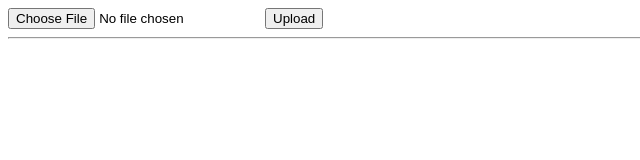
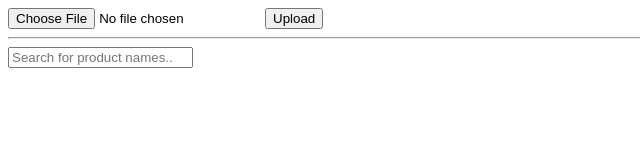
Before and after one commit to ashmanmode/amzMagic, a plain HTML site: page bulk_upload.html in a window 1280 px wide. Shown: the whole page, without its empty margins (0-640 px from the left). Drawn offline with Linux system fonts and the light colour scheme.

Commit message:
Update bulk_upload.html

```diff
--- a/bulk_upload.html
+++ b/bulk_upload.html
@@ -8,6 +8,7 @@
 <input type="file" id="fileUpload" />
 <input type="button" id="upload" value="Upload" onclick="fileUpload()" />
 <hr />
+<input type="text" id="myInput" onkeyup="filterRecords(1)" placeholder="Search for product names..">
 <div id="dvCSV">
 </div>
 
```
